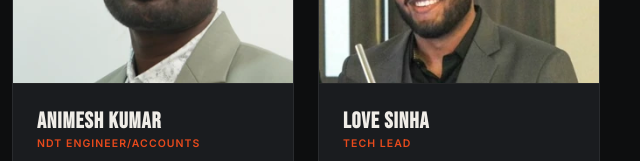
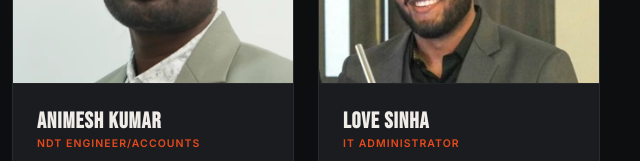
Before and after one commit to lovesinha69/mettest-website, a website: page public/about.html in a window 1280 px wide. Shown: the part 1440-1601 px from the top of the page, 640-1280 px from the left. Drawn offline with Linux system fonts and the light colour scheme.

Commit message:
Retitle Love Sinha as IT Administrator
Changed in the visible role, the portrait's alt text, and the photo build
tool, so regenerating the images later cannot reintroduce the old title.

```diff
--- a/public/about.html
+++ b/public/about.html
@@ -413,7 +413,7 @@ body{background:var(--bg);color:var(--fg);font-family:'Inter',system-ui,sans-ser
         <div class="leader-photo">
           <picture class="leader-portrait">
             <source type="image/webp" srcset="img/love-sinha-320.webp 320w, img/love-sinha-546.webp 546w" sizes="(max-width:520px) calc(100vw - 80px), (max-width:860px) calc(50vw - 58px), 280px">
-            <img src="img/love-sinha-546.jpg" srcset="img/love-sinha-320.jpg 320w, img/love-sinha-546.jpg 546w" sizes="(max-width:520px) calc(100vw - 80px), (max-width:860px) calc(50vw - 58px), 280px" width="546" height="546" alt="Love Sinha, Tech Lead at Met-Test Laboratories" loading="lazy" decoding="async">
+            <img src="img/love-sinha-546.jpg" srcset="img/love-sinha-320.jpg 320w, img/love-sinha-546.jpg 546w" sizes="(max-width:520px) calc(100vw - 80px), (max-width:860px) calc(50vw - 58px), 280px" width="546" height="546" alt="Love Sinha, IT Administrator at Met-Test Laboratories" loading="lazy" decoding="async">
           </picture>
           <div class="leader-photo-placeholder">
             <svg xmlns="http://www.w3.org/2000/svg" width="26" height="26" viewBox="0 0 24 24" fill="none" stroke="currentColor" stroke-width="1.5" stroke-linecap="round" stroke-linejoin="round"><path d="M20 21v-2a4 4 0 0 0-4-4H8a4 4 0 0 0-4 4v2"/><circle cx="12" cy="7" r="4"/></svg>
@@ -422,7 +422,7 @@ body{background:var(--bg);color:var(--fg);font-family:'Inter',system-ui,sans-ser
         </div>
         <div class="leader-info">
           <h3 class="leader-name">Love Sinha</h3>
-          <div class="leader-role">Tech Lead</div>
+          <div class="leader-role">IT Administrator</div>
           <p class="leader-bio">A B.Sc. in Computer Science and Mathematics underpins his work managing the lab's digital systems; batch tracking, QA documentation, and equipment monitoring, keeping every job traceable from intake to dispatch.</p>
           <a class="leader-email" href="mailto:lovesinha@mettestlab.com">lovesinha@mettestlab.com</a>
         </div>
--- a/tools/build-leader-photos.js
+++ b/tools/build-leader-photos.js
@@ -48,7 +48,7 @@ const PEOPLE = [
     // Only 546px wide, so the crop takes the full width - this is as much
     // resolution as the source has.
     side: 1, left: 0, top: 248 / 1181,
-    alt: 'Love Sinha, Tech Lead at Met-Test Laboratories',
+    alt: 'Love Sinha, IT Administrator at Met-Test Laboratories',
   },
 ];
 
```
